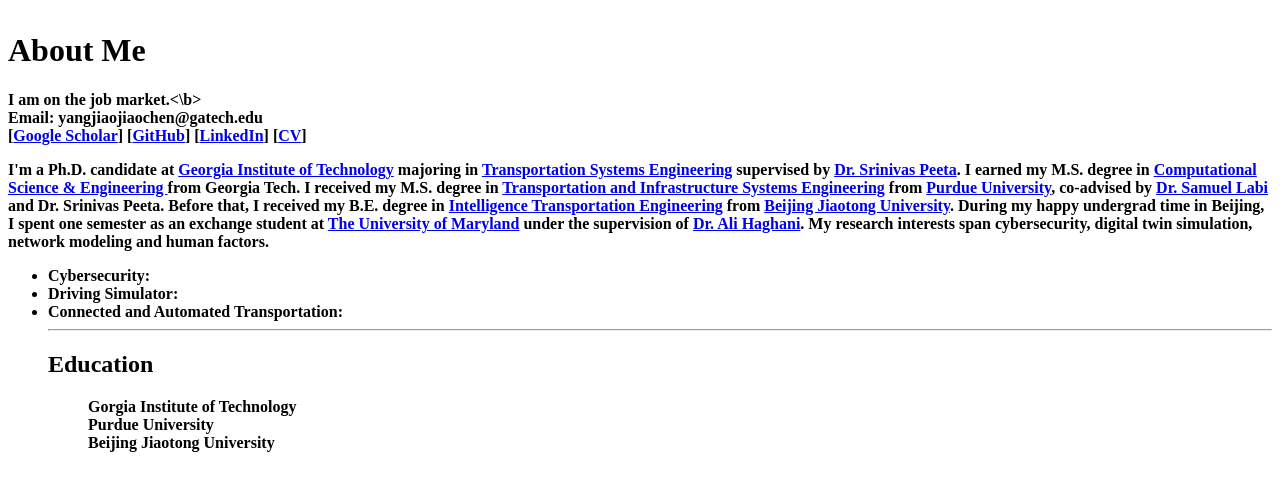
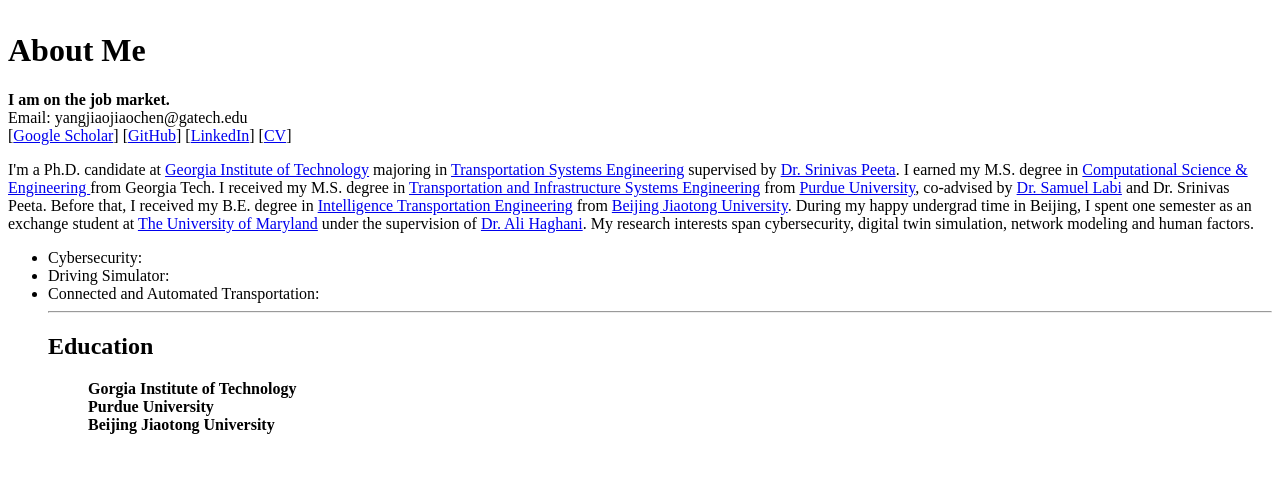
Before and after one commit to YangjiaoChen/YangjiaoChen.github.io, a Jekyll site: the page built from index.html, in a window 1280 px wide, cut to the strip 267-758 px from the top of the page. Built offline with Jekyll 4.4.1, drawn with Linux system fonts in a browser that asks for light colours.

```diff
--- a/index.html
+++ b/index.html
@@ -83,7 +83,7 @@ title: "Yangjiao Chen"
     <h1>About Me</h1>
     <p>
 
-      <b>I am on the job market.<\b><br />
+      <b>I am on the job market.</b><br />
       Email: yangjiaojiaochen@gatech.edu<br />
       [<a href="https://scholar.google.com/" target="_blank">Google Scholar</a>]
       [<a href="https://https://github.com/YangjiaoChen" target="_blank">GitHub</a>]
```
